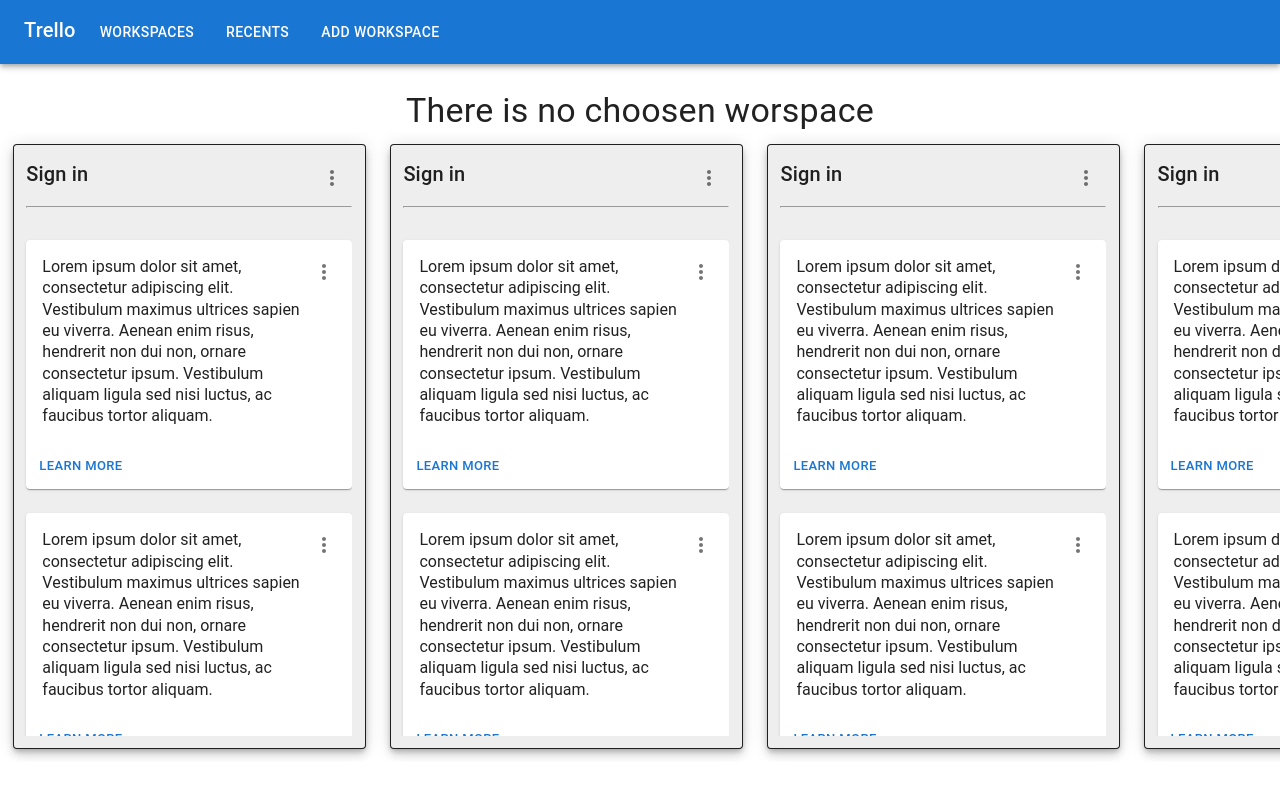
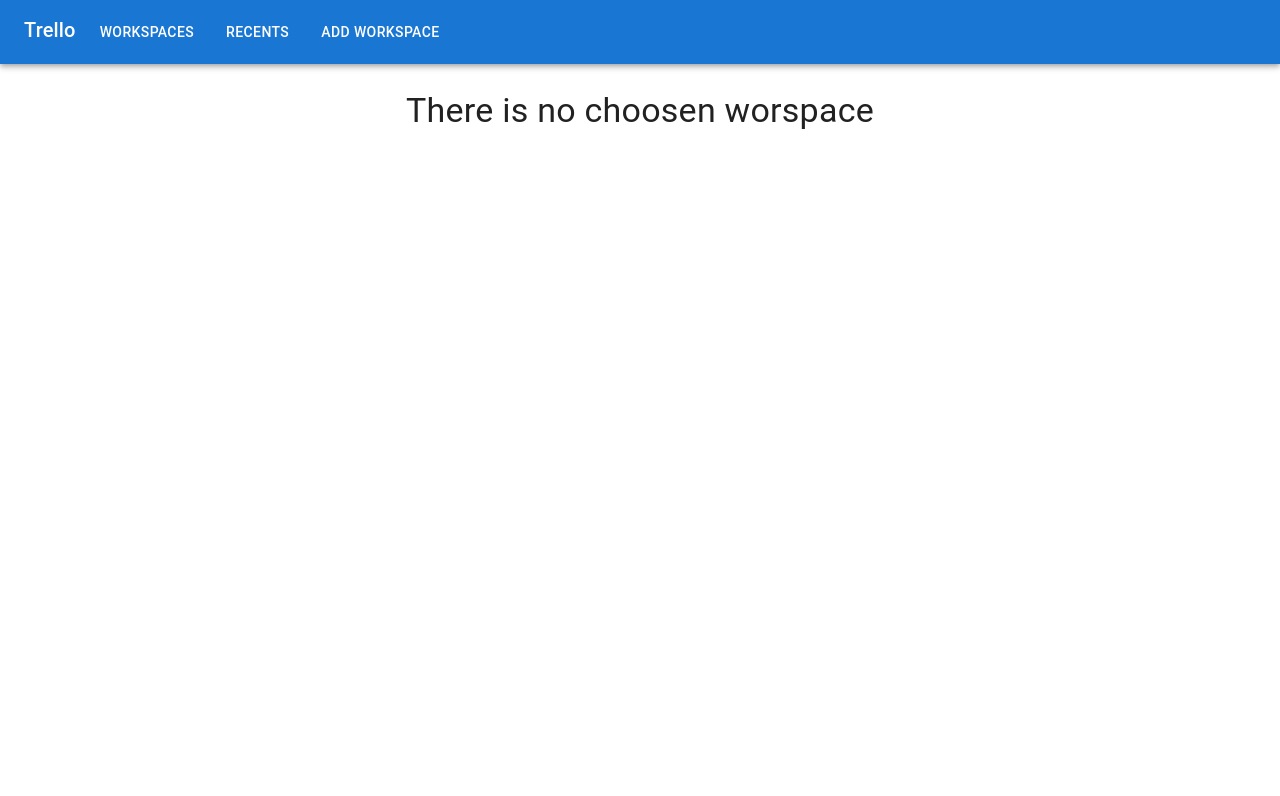
Before and after one commit to stodorichkov/TrelloBoard, a React (Create React App) app in the folder trello/: page / in a window 1280 px wide. Shown: the top 796 px of the page. Built offline with nearby package versions, Linux system fonts and the light colour scheme; sample sign-in values are in the browser's storage.

Commit message:
show columns

```diff
--- a/trello/src/components/Column.jsx
+++ b/trello/src/components/Column.jsx
@@ -26,13 +26,12 @@ const Column = (props) => {
         setOpenTicketForm(true);
     }
     const handleCloseTicketForm = () => setOpenTicketForm(false);
-
     return (
         <>
             <CssBaseline />
             <Paper elevation={6} sx={{ border: 1, padding: "1%", backgroundColor: "#eeeeee"}}>
                 <Stack direction="row" justifyContent="space-between">
-                    <Typography variant="h6" color="textPrimary">Sign in</Typography>
+                    <Typography variant="h6" color="textPrimary">{props.column["name"]}</Typography>
                     <IconButton
                         id="column-button"
                         aria-controls={isOpen ? 'column-menue' : undefined}
--- a/trello/src/components/Workspace.jsx
+++ b/trello/src/components/Workspace.jsx
@@ -67,7 +67,6 @@ const Workspace = (props) => {
                             id="board-menue"
                             anchorEl={boardMenue}
                             open={isOpenBoard}
-                            //onClick={handleCloseBoardMenue}
                             onClose={handleCloseBoardMenue}
                             aria-labelledby="board-button"
                         >
@@ -104,22 +103,9 @@ const Workspace = (props) => {
                 )}
             </Stack>
             <Stack direction="row" justifyContent="flex-start" alignItems="stretch" spacing={3} sx={{padding: "1%", overflowX: "auto"}} >
-                <Column/>
-                <Column/>
-                <Column/>
-                <Column/>
-                <Column/>
-                <Column/>
-                <Column/>
-                <Column/>
-                <Column/>
-                <Column/>
-                <Column/>
-                <Column/>
-                <Column/>
-                <Column/>
-                <Column/>
-                <Column/>
+                { props.currentWorkspace["columns"] ?
+                    (props.currentWorkspace["columns"].map(column => <Column column={column} key={props.currentWorkspace["columns"].indexOf(column)}/>)) : null
+                }
             </Stack>
         </>
     )
```
